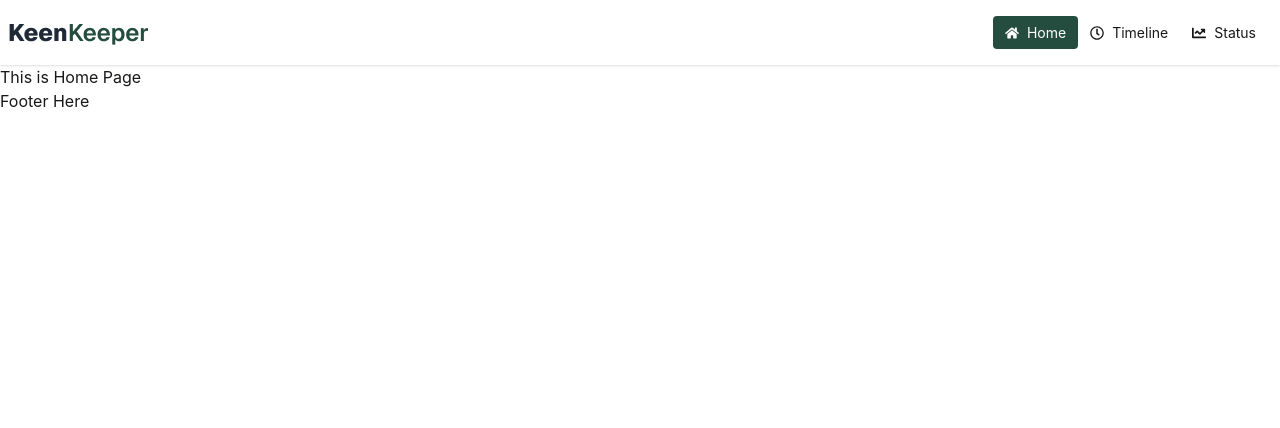
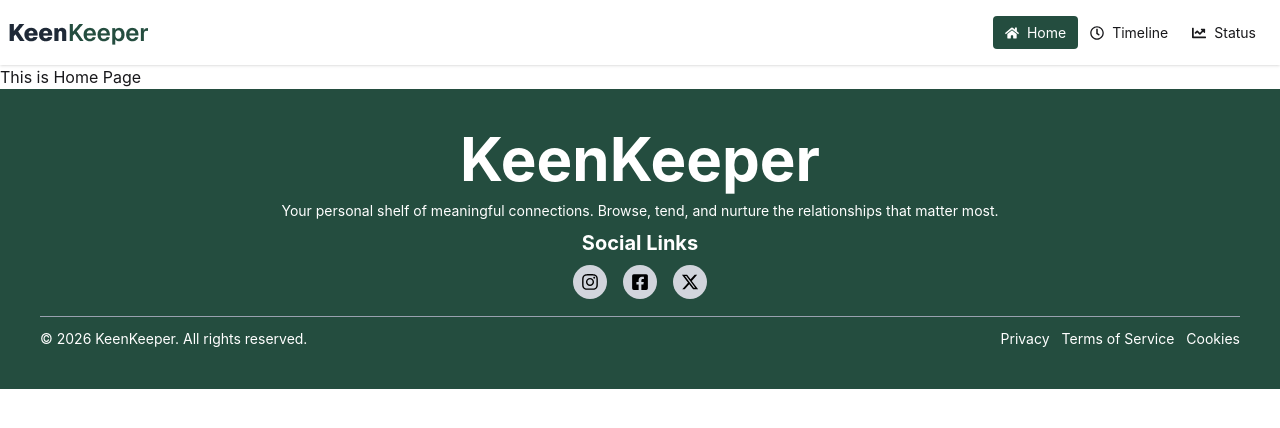
Before and after one commit to robinmohammad26/my-chat-app, a React (Vite) app: page / in a window 1280 px wide. Shown: the top 428 px of the page. Built offline with nearby package versions, Linux system fonts and the light colour scheme.

Commit message:
Create a Footer Section

```diff
--- a/src/components/Footer.jsx
+++ b/src/components/Footer.jsx
@@ -1,10 +1,40 @@
 import React from 'react';
+import { FaFacebookSquare, FaInstagram } from 'react-icons/fa';
+import { FaXTwitter } from 'react-icons/fa6';
 
 const Footer = () => {
     return (
-        <div>
-            Footer Here
-        </div>
+        <footer className="footer footer-horizontal gap-3 footer-center bg-[#244D3F] text-white p-10">
+            <div className='container mx-auto'>
+                <aside>
+                    <h1 className='text-6xl font-bold mb-3'>KeenKeeper</h1>
+                    <p className='text-sm'>Your personal shelf of meaningful connections. Browse, tend, and nurture the relationships that matter most.</p>
+                </aside>
+                <nav>
+                    <h3 className='text-xl font-bold mb-2'>Social Links</h3>
+                    <div className="grid grid-flow-col gap-4">
+                        <a className='bg-gray-300 rounded-full text-black p-2 text-[18px]'>
+                            <FaInstagram />
+                        </a>
+                        <a className='bg-gray-300 rounded-full text-black p-2 text-[18px]'>
+                            <FaFacebookSquare />
+                        </a>
+                        <a className='bg-gray-300 rounded-full text-black p-2 text-[18px]'>
+                            <FaXTwitter />
+                        </a>
+                    </div>
+                </nav>
+                <hr />
+                <div className='flex justify-between border-t border-gray-400 w-full pt-3'>
+                    <p>© 2026 KeenKeeper. All rights reserved.</p>
+                    <div className='flex gap-3'>
+                        <a href="#">Privacy</a>
+                        <a href="#">Terms of Service</a>
+                        <a href="#">Cookies</a>
+                    </div>
+                </div>
+            </div>
+        </footer>
     );
 };
 
```
